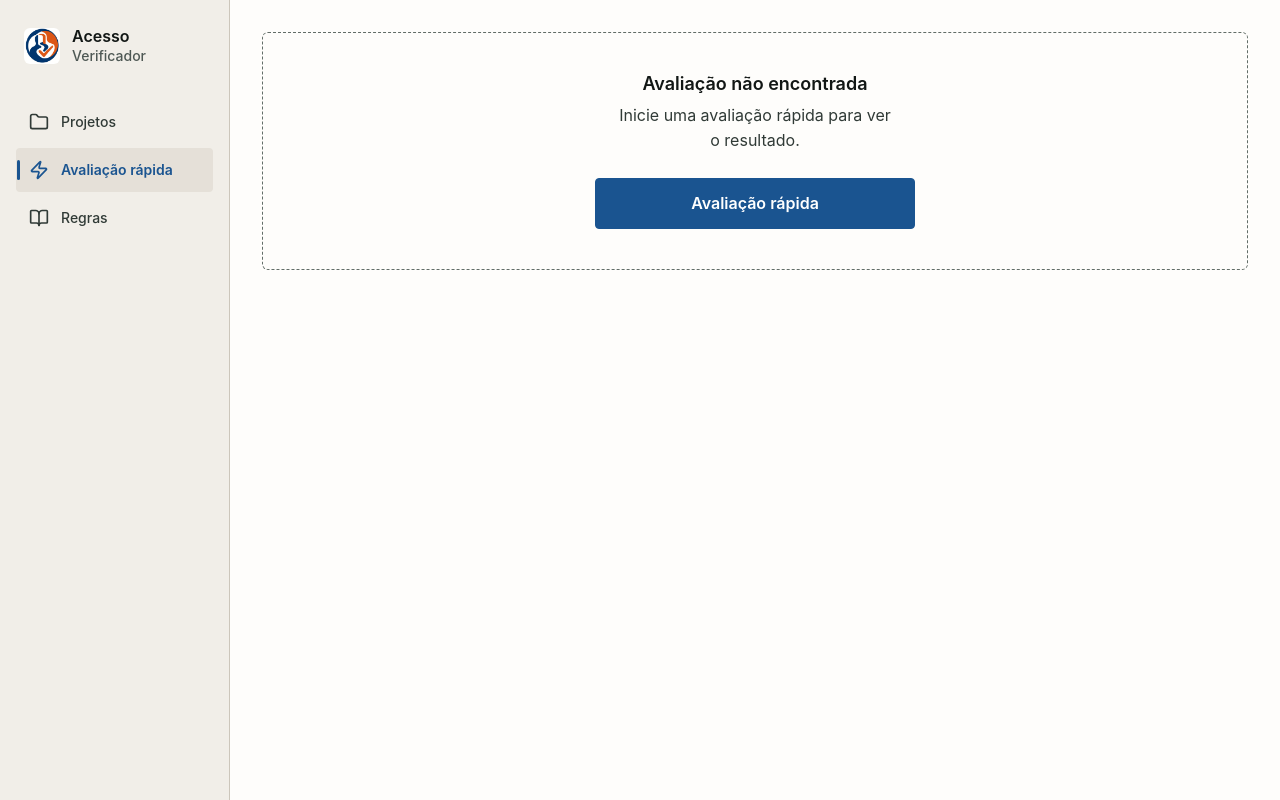
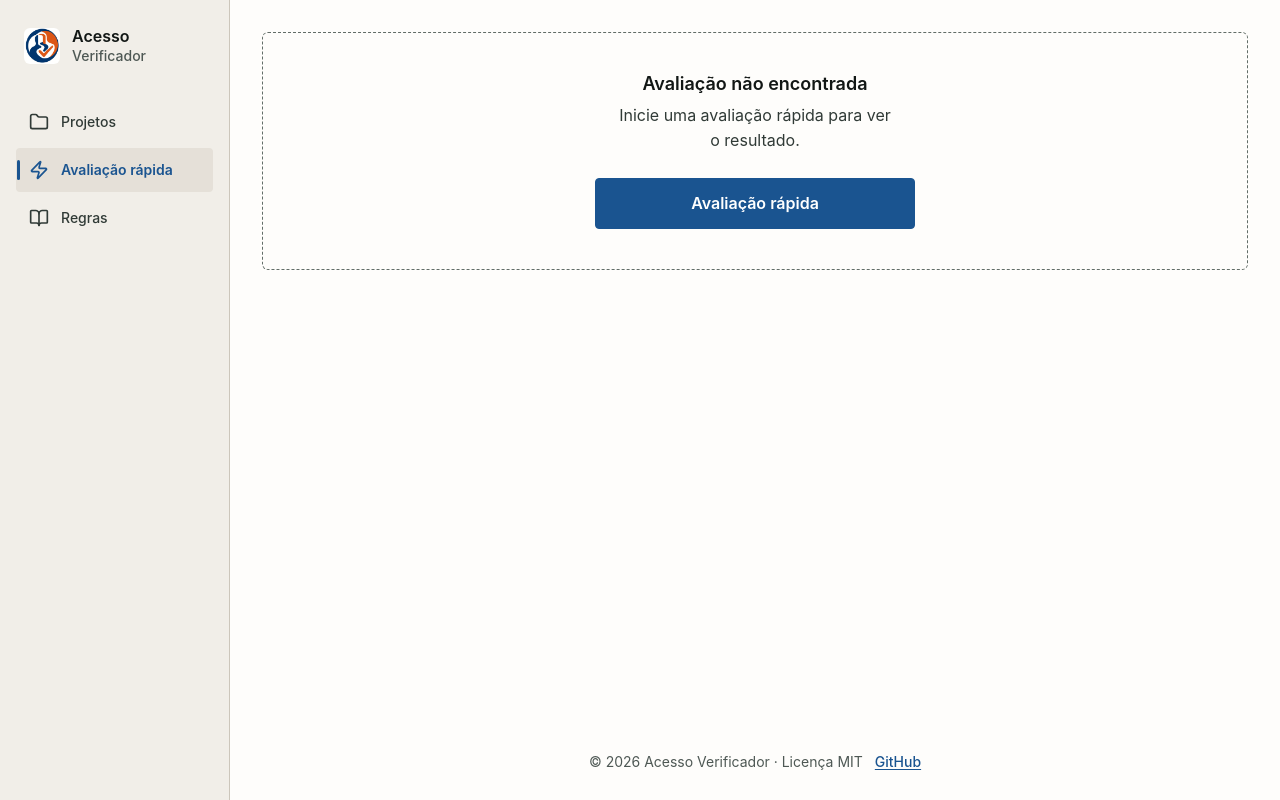
Before and after one commit to muriloHx/Extensao-26.2, a Vue app: page /quick-evaluation/result in a window 1280 px wide. Built offline with nearby package versions, Linux system fonts and the light colour scheme.

Commit message:
feat(ui): rodapé global com crédito e código-fonte
Crédito e link do repositório no rodapé, alinhados à coluna de conteúdo no
desktop. No celular o rodapé fica oculto: a navegação inferior já fecha a
tela e o conteúdo reserva espaço para ela.

```diff
--- a/src/layouts/AppLayout.vue
+++ b/src/layouts/AppLayout.vue
@@ -5,6 +5,8 @@ import { RouterLink, useRoute } from "vue-router";
 
 const route = useRoute();
 const area = computed(() => route.path.startsWith("/rules") ? "rules" : route.path.startsWith("/quick-evaluation") ? "quick" : "projects");
+const year = new Date().getFullYear();
+const repositoryUrl = "https://github.com/muriloHx/Extensao-26.2";
 const content = ref(null);
 let interacted = false;
 
@@ -76,5 +78,9 @@ watch(() => route.fullPath, () => {
         <span>Regras</span>
       </RouterLink>
     </nav>
+    <footer class="app-footer">
+      <p class="app-footer__legal">© {{ year }} Acesso Verificador · Licença MIT</p>
+      <a class="app-footer__link" :href="repositoryUrl" target="_blank" rel="noopener noreferrer">GitHub</a>
+    </footer>
   </div>
 </template>
--- a/src/style/layout.css
+++ b/src/style/layout.css
@@ -55,6 +55,34 @@
 
 .sidebar {
   display: none;
+}
+
+/* Rodapé global: crédito e link do código-fonte. Só no desktop — no celular a
+   navegação inferior já fecha a tela. */
+.app-footer {
+  display: none;
+}
+
+.app-footer__legal {
+  margin: 0;
+  color: var(--text-3);
+  font-size: 0.875rem;
+  line-height: 1.6;
+}
+
+.app-footer__link {
+  display: inline-flex;
+  align-items: center;
+  min-height: 44px;
+  color: var(--brand);
+  font-size: 0.875rem;
+  font-weight: 500;
+  text-decoration: underline;
+  text-underline-offset: 2px;
+}
+
+.app-footer__link:hover {
+  color: var(--brand-hover);
 }
 
 .page-header {
@@ -391,4 +419,19 @@
     padding: 32px;
   }
 
+  .app-footer {
+    grid-column: 2;
+    align-self: end;
+    display: flex;
+    flex-wrap: wrap;
+    align-items: center;
+    justify-content: center;
+    gap: 0 12px;
+    max-width: 1088px;
+    margin: 0 auto;
+    padding: 0 32px 16px;
+    color: var(--text-3);
+    font-size: 0.875rem;
+    text-align: center;
+  }
 }
```
